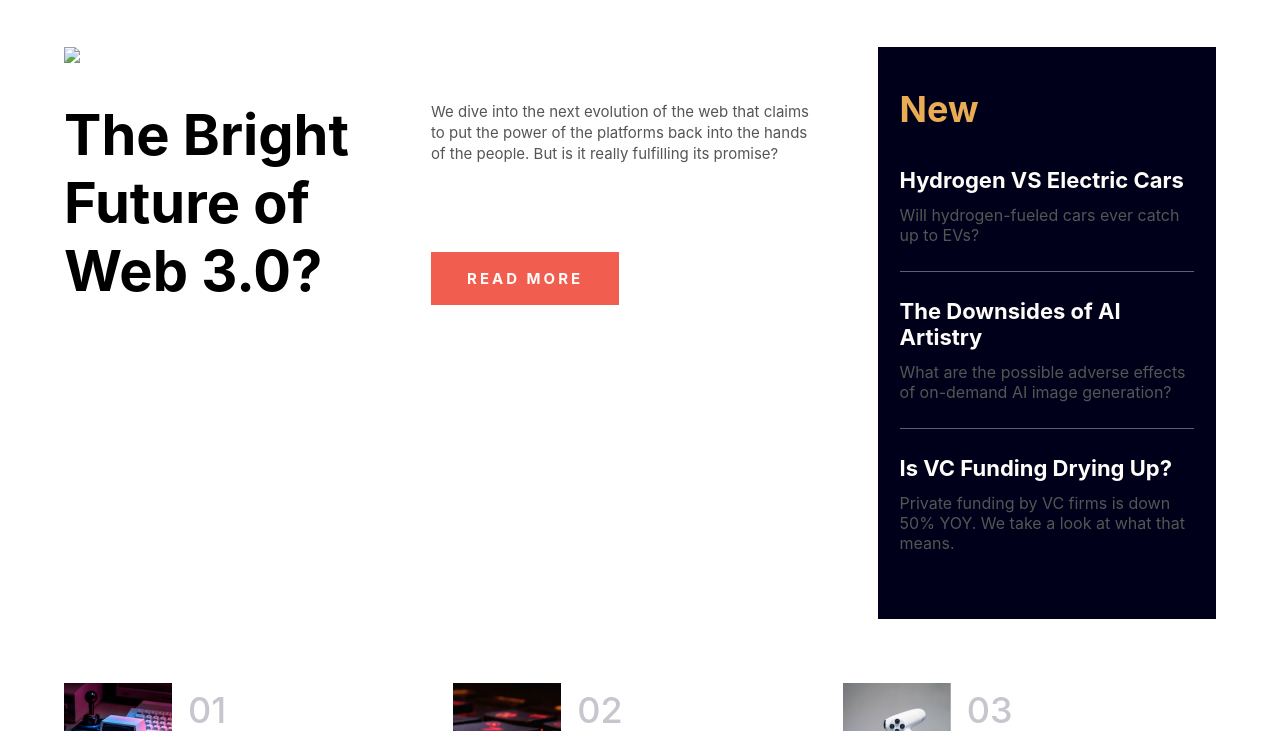
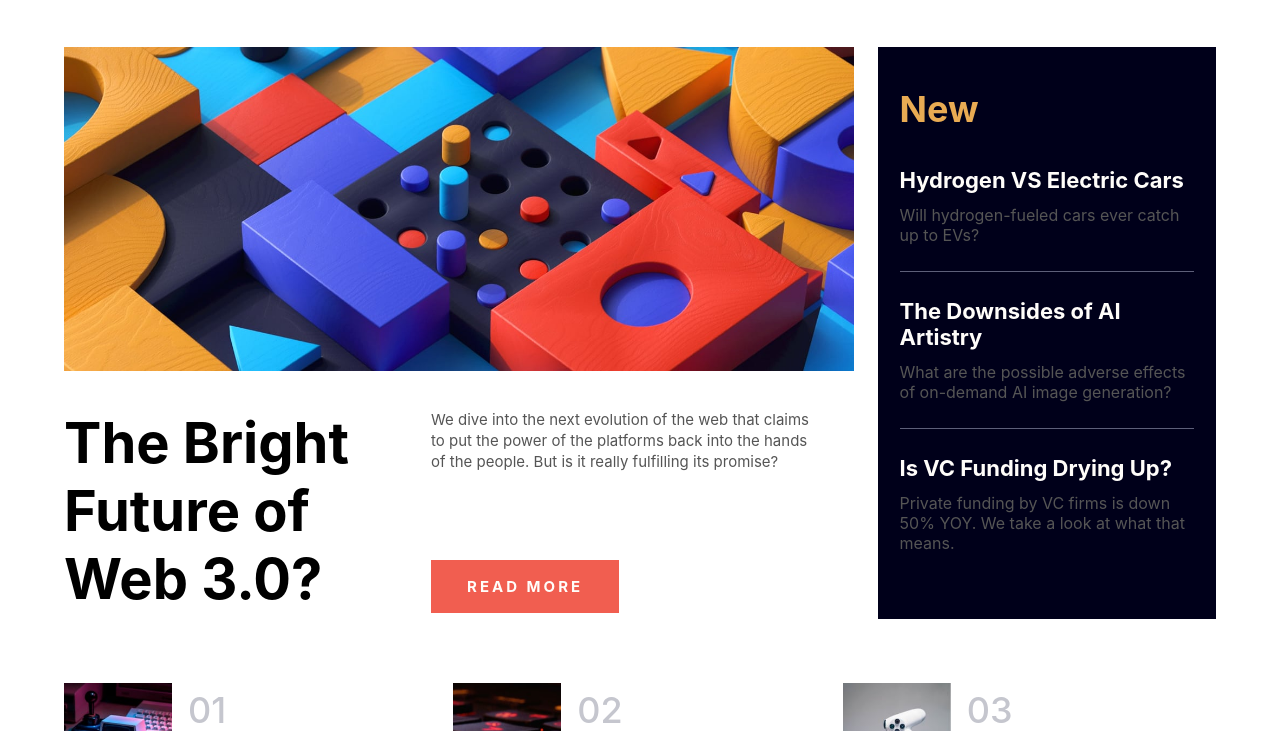
Before and after one commit to yerbaMatte/news-homepage, a plain HTML site: page index.html in a window 1280 px wide. Shown: the part 69-800 px from the top of the page. Drawn offline with Linux system fonts and the light colour scheme; the site is published under a folder, as on GitHub Pages, so addresses that start at the root find nothing.

Commit message:
Update index.html

```diff
--- a/index.html
+++ b/index.html
@@ -49,7 +49,7 @@
           <div class="bright_future">
             <img
               class="colorful-photo"
-              src="/assets/images/image-web-3-desktop.jpg"
+              src="./assets/images/image-web-3-desktop.jpg"
             />
             <div class="bright-content">
               <h1>The Bright Future of Web 3.0?</h1>
```
